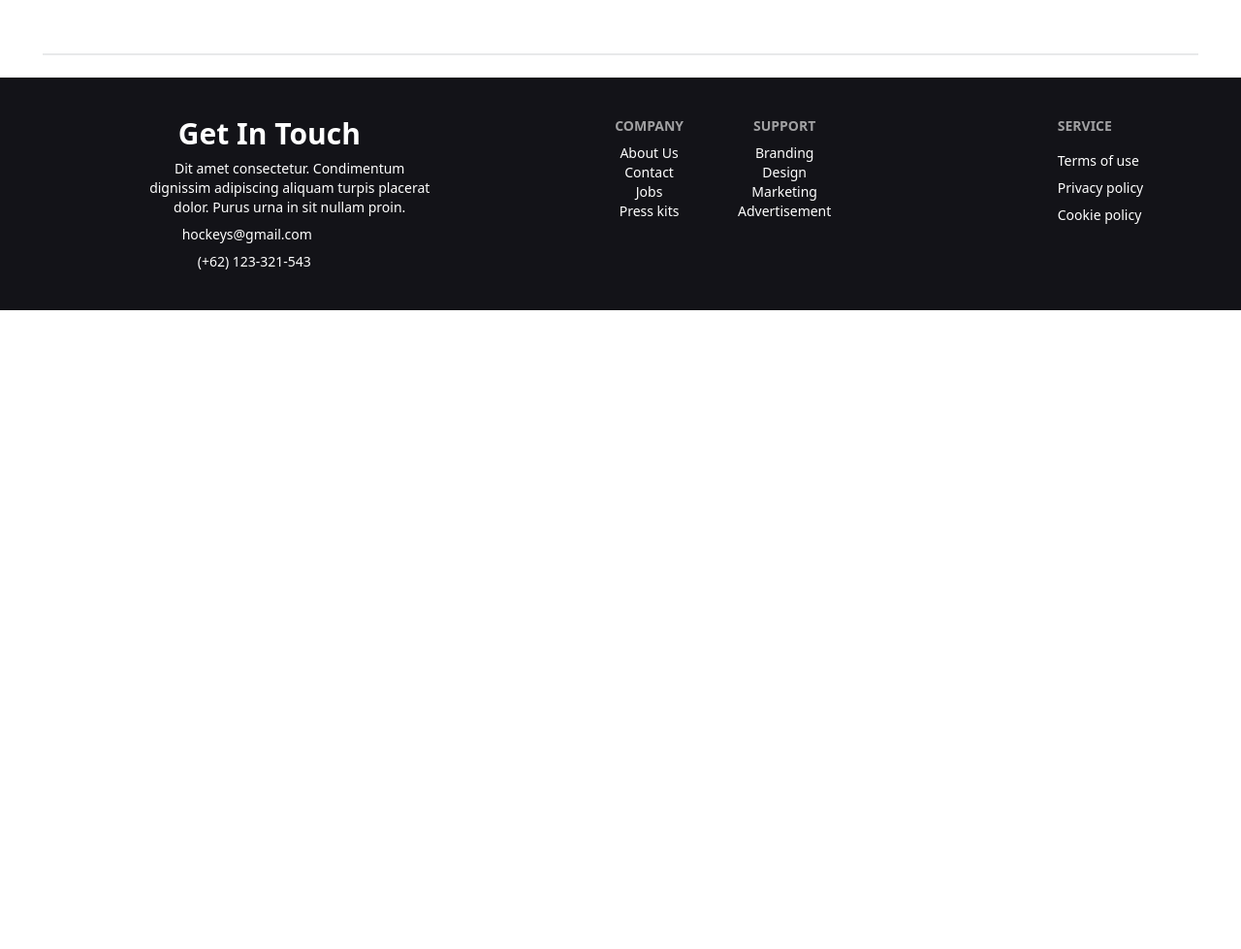
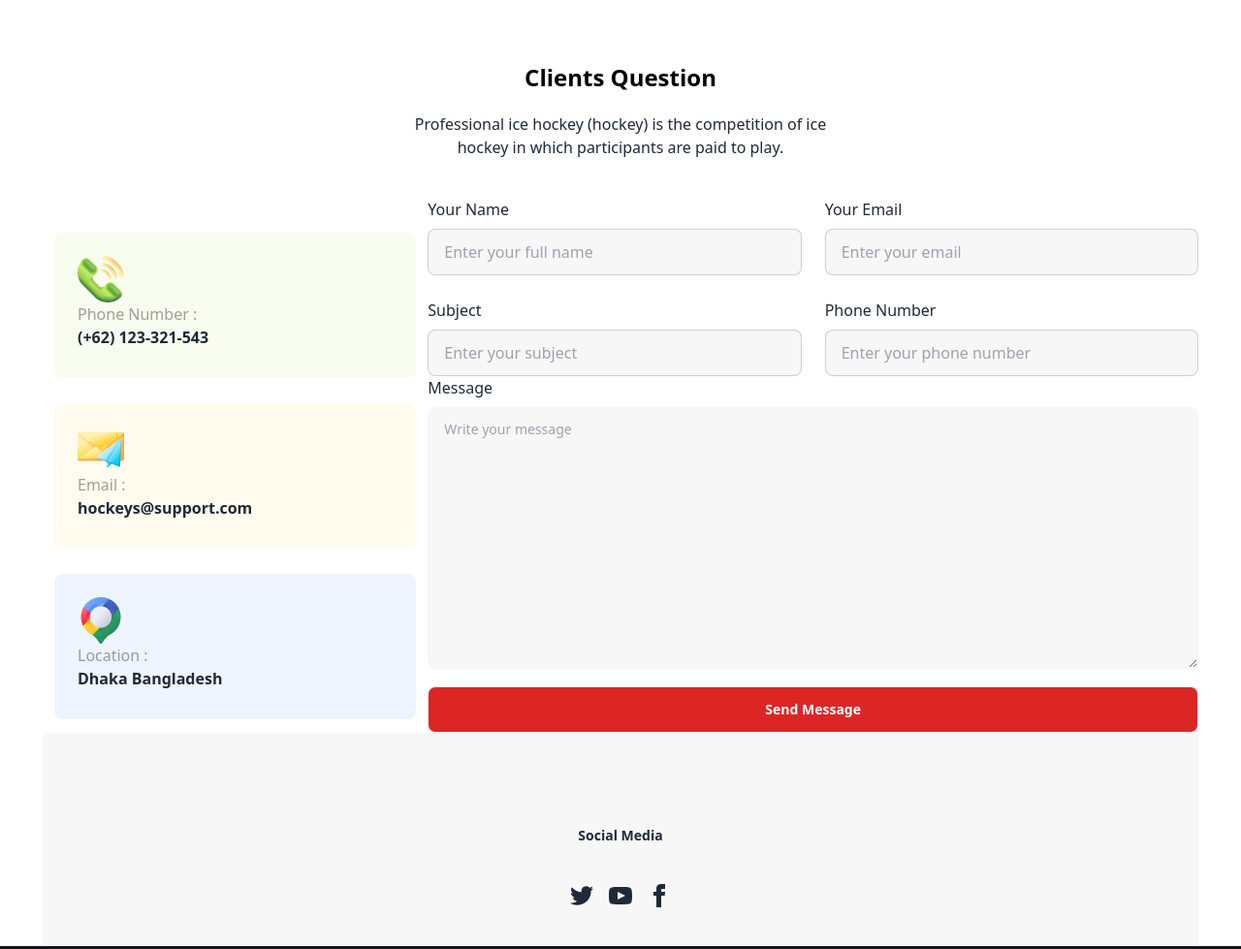
Before and after one commit to Lamiasyed/b9-a3, a plain HTML site: page index.html in a window 1280 px wide. Shown: the part 3260-4239 px from the top of the page at 97% size. Before the commit the page ends 3580 px from the top, so only its background shows below. Drawn offline with nearby package versions, Linux system fonts and the light colour scheme.

Commit message:
social media section done

```diff
--- a/index.html
+++ b/index.html
@@ -185,7 +185,7 @@ background: rgba(19, 19, 24, 0.50);
   </section>
 </header>
 <main>
-  <section class="clup-section py-24">
+  <section class="club-section py-24">
     <div class="container mx-auto pb-8">
       <div class="section-title-part py-8">
         <h1 class="text-center text-[ #131318] font-extrabold text-4xl">Program Sections</h1>
@@ -262,9 +262,7 @@ background: rgba(19, 19, 24, 0.50);
     <div class="mt-16">
         <h1 class="fonts-manrope font-extrabold text-4xl text-[#131318] text-center">Our New Products</h1>
         <p class="fonts-manrope font-medium text-center opacity-70 mt-4">
-          Professional ice hockey (hockey) is the competition of ice hockey in which participants are paid to play. <br>
-
-          There is no single global championship for professional ice hockey. </p>
+          Dit amet consectetur. Condimentum dignissim adipiscing aliquam turpis placerat dolor. Purus urna in sit nullam proin. </p>
     </div>
 
     <!-- card section  -->
@@ -283,7 +281,7 @@ background: rgba(19, 19, 24, 0.50);
                     <h6 class="ml-2">200</h6>
                 </div>
                 <h4 class="text-xl font-extrabold fonts-manrope text-[#131318]">World Cup Jersey</h4>
-                <p class="mt-2 mb-3">Our new jersey design embodies a <br> perfect blend of style and performance
+                <p class="mt-2 mb-3">Dit amet consectetur. Condimentum dignissim <br>adipiscing aliquam turpis placerat dolor.
                 </p>
                 <div class="flex items-center gap-4">
                     <h5 class="fonts-manrope text-lg text-[#ff4240] font-extrabold">Price-$32.00</h5>
@@ -309,7 +307,7 @@ background: rgba(19, 19, 24, 0.50);
                 </div>
                 <h4 class="text-xl font-extrabold fonts-manrope text-[#131318]">World Cup Flags Football</h4>
                 <p class="mt-2 mb-3">
-                    Our latest cap combines fashion and functionality, <br> featuring a sleek design with advanced moisture-wicking technology.
+                  Dit amet consectetur. Condimentum dignissim <br>adipiscing aliquam turpis placerat dolor.
                 </p>
                 <div class="flex items-center gap-4">
                     <h5 class="fonts-manrope text-lg text-[#ff4240] font-extrabold">Price-$20.00</h5>
@@ -334,7 +332,7 @@ background: rgba(19, 19, 24, 0.50);
                 </div>
                 <h4 class="text-xl font-extrabold fonts-manrope text-[#131318]">Latest Cap</h4>
                 <p class="mt-2 mb-6">
-                    Our latest cap combines fashion and functionality, <br> featuring a sleek design with advanced moisture-wicking technology.
+                  Dit amet consectetur. Condimentum dignissim <br>adipiscing aliquam turpis placerat dolor.
                 </p>
                 <div class="flex items-center gap-4">
                     <h5 class="fonts-manrope text-lg text-[#ff4240] font-extrabold">Price-$15.00</h5>
@@ -359,7 +357,7 @@ background: rgba(19, 19, 24, 0.50);
                   </div>
                   <h4 class="text-xl font-extrabold fonts-manrope text-[#131318]">Comfort T-shirt
                   </h4>
-                  <p class="mt-2 mb-6">Introducing our new t-shirt collection, where comfort <br> meets style. Crafted from premium fabrics</p>
+                  <p class="mt-2 mb-6">Dit amet consectetur. Condimentum dignissim <br>adipiscing aliquam turpis placerat dolor.</p>
                   <div class="flex items-center gap-4">
                       <h5 class="fonts-manrope text-lg text-[#ff4240] font-extrabold">Price-$18.00</h5>
                       <div class="flex gap-2 items-center justify-center">
@@ -379,18 +377,18 @@ background: rgba(19, 19, 24, 0.50);
                   <div class="flex mt-2">
 
                       <h6 class="ml-2 mr-4">5.0</h6>
-                      <img src="Images/icon.png" alt="">
+
                       <h6 class="ml-2 mr-4">20</h6>
 
                       <h6 class="ml-2">200</h6>
                   </div>
                   <h4 class="text-xl font-extrabold fonts-manrope text-[#131318]">World Cup Helmet
                   </h4>
-                  <p class="mt-2 mb-6">Our cutting-edge helmet redefines safety and <br> performance in one sleek design. Engineered with advanced materials and innovative technology</p>
+                  <p class="mt-2 mb-6">Dit amet consectetur. Condimentum dignissim <br>adipiscing aliquam turpis placerat dolor.</p>
                   <div class="flex items-center gap-4">
                       <h5 class="fonts-manrope text-lg text-[#ff4240] font-extrabold">Price-$30.00</h5>
                       <div class="flex gap-2 items-center justify-center">
-                          <img src="Images/shop.png" alt="">
+
                           <h6 class="text-xs">Delivery Fee : Free</h6>
                       </div>
                   </div>
@@ -410,7 +408,7 @@ background: rgba(19, 19, 24, 0.50);
                   </div>
                   <h4 class="text-xl font-extrabold fonts-manrope text-[#131318]">World Cup Football
                   </h4>
-                  <p class="mt-2 mb-6">Unveiling our latest football, precision-engineered <br> for exceptional control and durability on the field. <br> Its state-of-the-art design ensures optimal aerodynamics,</p>
+                  <p class="mt-2 mb-6">Dit amet consectetur. Condimentum dignissim <br>adipiscing aliquam turpis placerat dolor.</p>
                   <div class="flex items-center gap-4">
                       <h5 class="fonts-manrope text-lg text-[#ff4240] font-extrabold">Price-$25.00</h5>
                       <div class="flex gap-2 items-center justify-center">
@@ -424,13 +422,94 @@ background: rgba(19, 19, 24, 0.50);
   </div>
   <div class="divider divider-start"></div>
 </div>
+
+<div class="container max-auto lg:px-11 mt-24">
+  <div class="text-center">
+      <h4 class="text-2xl font-bold text-black mt-24">Clients Question</h4>
+      <p class="mt-5">
+        Professional ice hockey (hockey) is the competition of ice  <br>hockey in which participants are paid to play.
+
+
+      </p>
+  </div>
+  <div class="grid grid-cols-1 lg:grid-cols-3 mt-10 ">
+      <div class="grid grid-cols-1 m-3 border-spacing-3 ">
+          <div class="bg-[#bced6d1a] mt-6 rounded-lg p-6 h-[150px] w-full ">
+              <img src="./Images/phn.png" alt="" />
+              <p class="text-[#13131866]">Phone Number :</p>
+              <h4 class="font-bold">(+62) 123-321-543</h4>
+          </div>
+          <div class="bg-[#fddd5f1a] mt-6 rounded-lg p-6 h-[150px] w-full ">
+              <img src="./Images/msg.png" alt="" />
+              <p class="text-[#13131866]">Email :</p>
+              <h4 class="font-bold">hockeys@support.com</h4>
+          </div>
+          <div class="bg-[#629cf31a] mt-6 rounded-lg p-6 h-[150px] w-full ">
+              <img src="./Images/map.png" alt="" />
+              <p class="text-[#13131866]">Location :</p>
+              <h4 class="font-bold">Dhaka Bangladesh</h4>
+          </div>
+      </div>
+
+      <div class="lg:col-span-2">
+          <div class="grid gap-6 lg:grid-cols-2 grid-cols-1">
+              <div>
+                  <label for="">Your Name</label>
+                  <input  type="text" placeholder="Enter your full name"
+                      class="input input-bordered w-full mt-2 bg-[#13131808]" />
+              </div>
+              <div>
+                  <label for="">Your Email</label>
+                  <input type="text" placeholder="Enter your email"
+                      class="input input-bordered w-full mt-2 bg-[#13131808]" />
+              </div>
+              <div>
+                  <label for="">Subject</label>
+                  <input type="text" placeholder="Enter your subject"
+                      class="input input-bordered w-full mt-2 bg-[#13131808]" />
+              </div>
+              <div>
+                  <label for="">Phone Number</label>
+                  <input type="text" placeholder="Enter your phone number"
+                      class="input input-bordered w-full mt-2 bg-[#13131808]" />
+              </div>
+          </div>
+          <div>
+              <label for="">Message</label>
+              <textarea class="textarea  w-full mt-2 bg-[#13131808]" placeholder="Write your message"
+                  rows="9"></textarea>
+          </div>
+
+          <div>
+              <button class="btn bg-red-600 mt-3 text-white w-full">
+                  Send Message
+              </button>
+          </div>
+      </div>
+  </div>
+
+
+
+<footer class="footer footer-center p-10 bg-base-200 text-base-content rounded  bg-[#13131808] ">
+  <h3 class="font-extrabold mt-6 pt-8 ">Social Media</h3>
+  <nav>
+    <div class="grid grid-flow-col gap-4">
+      <a><svg xmlns="http://www.w3.org/2000/svg" width="24" height="24" viewBox="0 0 24 24" class="fill-current"><path d="M24 4.557c-.883.392-1.832.656-2.828.775 1.017-.609 1.798-1.574 2.165-2.724-.951.564-2.005.974-3.127 1.195-.897-.957-2.178-1.555-3.594-1.555-3.179 0-5.515 2.966-4.797 6.045-4.091-.205-7.719-2.165-10.148-5.144-1.29 2.213-.669 5.108 1.523 6.574-.806-.026-1.566-.247-2.229-.616-.054 2.281 1.581 4.415 3.949 4.89-.693.188-1.452.232-2.224.084.626 1.956 2.444 3.379 4.6 3.419-2.07 1.623-4.678 2.348-7.29 2.04 2.179 1.397 4.768 2.212 7.548 2.212 9.142 0 14.307-7.721 13.995-14.646.962-.695 1.797-1.562 2.457-2.549z"></path></svg></a>
+      <a><svg xmlns="http://www.w3.org/2000/svg" width="24" height="24" viewBox="0 0 24 24" class="fill-current"><path d="M19.615 3.184c-3.604-.246-11.631-.245-15.23 0-3.897.266-4.356 2.62-4.385 8.816.029 6.185.484 8.549 4.385 8.816 3.6.245 11.626.246 15.23 0 3.897-.266 4.356-2.62 4.385-8.816-.029-6.185-.484-8.549-4.385-8.816zm-10.615 12.816v-8l8 3.993-8 4.007z"></path></svg></a>
+      <a><svg xmlns="http://www.w3.org/2000/svg" width="24" height="24" viewBox="0 0 24 24" class="fill-current"><path d="M9 8h-3v4h3v12h5v-12h3.642l.358-4h-4v-1.667c0-.955.192-1.333 1.115-1.333h2.885v-5h-3.808c-3.596 0-5.192 1.583-5.192 4.615v3.385z"></path></svg></a>
+    </div>
+  </nav>
+
+</footer>
+
+
 </main>
 
 
 <footer class="footer p-10 bg-[#131318] text-white text-base-content mx-auto justify-around text-center">
-  <aside class="lg:ml-12 text-center   ">
+  <aside class="lg:ml-12    ">
       <h3 class="font-extrabold text-3xl fonts-manrope text-white text-center pl-[35px]">Get In Touch</h3>
-      <p class="text-center lg:w-[300px]">Dit amet consectetur. Condimentum dignissim adipiscing aliquam turpis placerat dolor. Purus urna in sit nullam proin.</p>
+      <p class="text-center lg:w-[300px]">Dit amet consectetur. <br> Condimentum dignissim adipiscing aliquam turpis placerat dolor. Purus <br> urna in sit nullam proin.</p>
       <div>
           <div class="flex items-center gap-1 pl-[35px]"><img src="" alt="" class="">
               <h6 class="">hockeys@gmail.com</h6>
```
Also changed, not shown: Images/map.png (renamed from Images/Group 1171275321.png), Images/msg.png (renamed from Images/Group 1171275318.png), Images/phn.png (renamed from Images/Group 1171275317.png).
